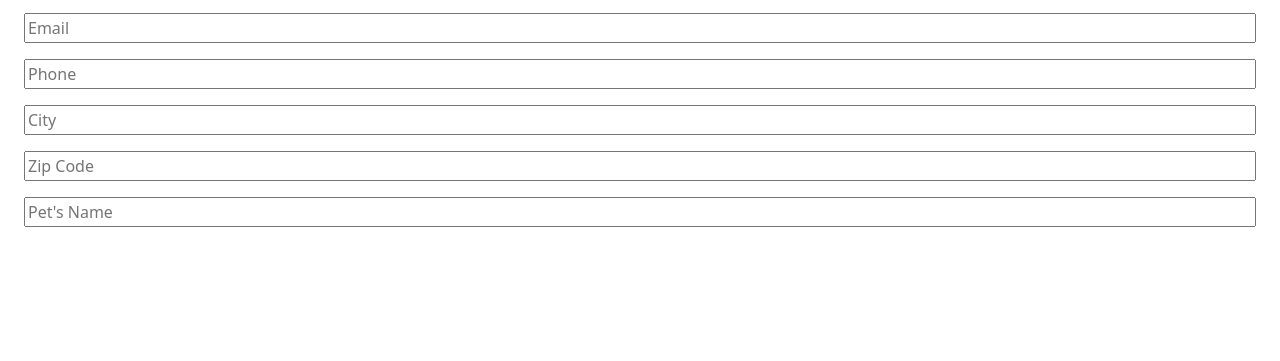
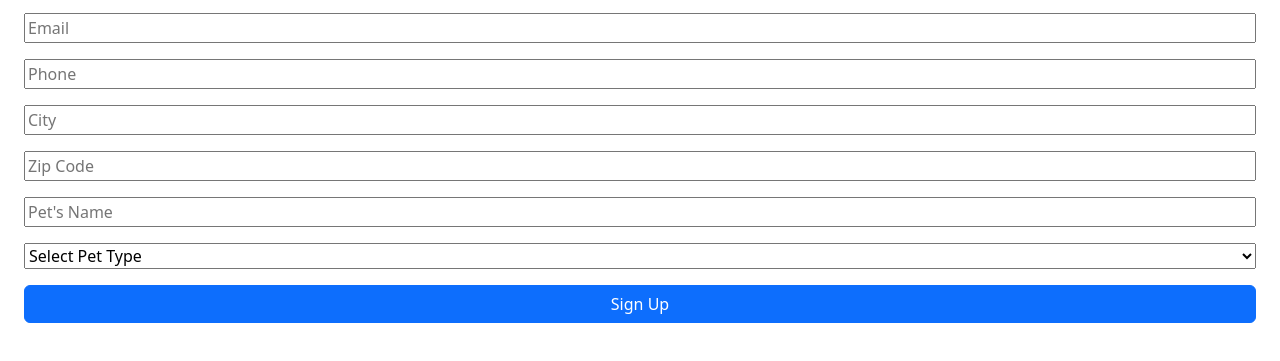
Before and after one commit to Christina-Edwards/Pet-owner-sign-up-form, a plain HTML site: page index.html in a window 1280 px wide. Shown: the part 113-474 px from the top of the page. Drawn offline with nearby package versions, Linux system fonts and the light colour scheme.

Commit message:
Added bonus to index.html

```diff
--- a/index.html
+++ b/index.html
@@ -15,3 +15,19 @@
     <input type="text" id="city" placeholder="City" />
     <input type="text" id="zip" placeholder="Zip Code" />
     <input type="text" id="petName" placeholder="Pet's Name" />
+
+
+    <!-- Bonus: Pet Type Selector -->
+    <select id="petType">
+      <option value="">Select Pet Type</option>
+      <option value="dog">Dog</option>
+      <option value="cat">Cat</option>
+      <option value="fish">Fish</option>
+    </select>
+
+    <button type="button" id="signUpBtn" class="btn btn-primary">Sign Up</button>
+  </form>
+
+  <script src="script.js"></script>
+</body>
+</html>
```
